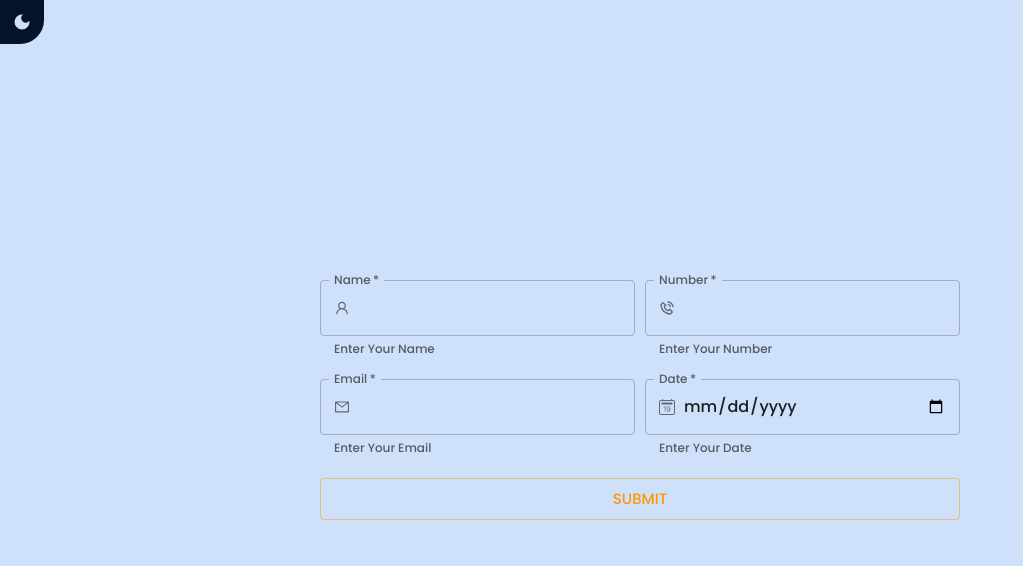
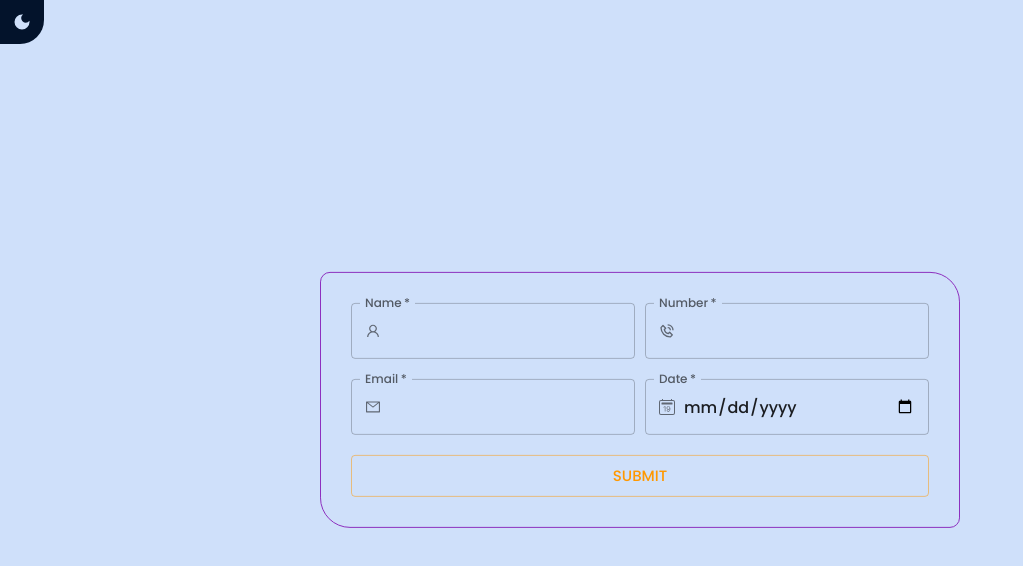
Before and after one commit to ehsanm-77/ToDo, a Next.js app: page /main in a window 1280 px wide. Shown: the top 566 px of the page, without its empty margins (0-1023 px from the left). Built offline with nearby package versions, Linux system fonts and the light colour scheme.

Commit message:
add validation for form

```diff
--- a/package.json
+++ b/package.json
@@ -15,6 +15,7 @@
     "next": "latest",
     "react": "latest",
     "react-dom": "latest",
+    "react-hook-form": "^7.47.0",
     "react-icons": "^4.11.0"
   },
   "devDependencies": {
--- a/src/components/TextField/CustomTextField.tsx
+++ b/src/components/TextField/CustomTextField.tsx
@@ -7,6 +7,7 @@ function CustomTextField({
   label,
   helperText,
   icon,
+  error,
   ...props
 }: textField) {
   return (
@@ -15,6 +16,7 @@ function CustomTextField({
       label={label}
       helperText={helperText}
       color="secondary"
+      error={error}
       InputProps={{
         startAdornment: (
           <InputAdornment position="start">{icon}</InputAdornment>
--- a/src/pages/main/index.tsx
+++ b/src/pages/main/index.tsx
@@ -1,15 +1,30 @@
 import CustomTextField from '@/components/TextField/CustomTextField';
 import { Box, Button } from '@mui/material';
 import React from 'react';
+import {
+  Controller,
+  useForm,
+  SubmitHandler,
+  FieldValues,
+} from 'react-hook-form';
 import { AiOutlineUser, AiOutlineMail } from 'react-icons/ai';
 import { BiPhoneCall } from 'react-icons/bi';
 import { BsCalendar2Date } from 'react-icons/bs';
+
 const MainPage = () => {
-  const handleSubmit = (e: React.FormEvent<HTMLFormElement>) => {
-    e.preventDefault();
+  const {
+    control,
+    handleSubmit,
+    reset,
+    formState: { errors, isValid },
+  } = useForm();
+
+  const onSubmit: SubmitHandler<FieldValues> = (data) => {
+    console.log('Form data submitted:', data);
+    reset();
   };
   return (
-    <form onSubmit={handleSubmit}>
+    <form onSubmit={handleSubmit(onSubmit)}>
       <Box
         sx={{
           position: 'absolute',
@@ -19,6 +34,9 @@ const MainPage = () => {
           display: 'flex',
           flexDirection: 'column',
           gap: '20px',
+          border: '1px solid #8d30bf',
+          padding: '30px',
+          borderRadius: '10px 30px 10px 30px',
         }}
       >
         <Box
@@ -27,19 +45,47 @@ const MainPage = () => {
             gap: '10px',
           }}
         >
+          <Controller
+            name="name"
+            control={control}
+            defaultValue=""
+            rules={{
+              required: 'Name is required',
+            }}
+            render={({ field }) => (
               <CustomTextField
                 type="text"
                 label="Name"
-            helperText="Enter Your Name"
+                required={true}
+                error={!!errors.name}
+                helperText={errors.name && errors.name.message}
                 icon={<AiOutlineUser />}
-            required
+                {...field}
               />
+            )}
+          />
+          <Controller
+            name="number"
+            control={control}
+            defaultValue=""
+            rules={{
+              required: 'Number is required',
+              pattern: {
+                value: /^[0-9]{11}$/,
+                message: 'Phone number must be 11 digits',
+              },
+            }}
+            render={({ field }) => (
               <CustomTextField
-            type="number"
+                type="text"
                 label="Number"
-            helperText="Enter Your Number"
+                required={true}
+                error={!!errors.number}
+                helperText={errors.number && errors.number.message}
                 icon={<BiPhoneCall />}
-            required
+                {...field}
+              />
+            )}
           />
         </Box>
         <Box
@@ -48,19 +94,47 @@ const MainPage = () => {
             gap: '10px',
           }}
         >
+          <Controller
+            name="email"
+            control={control}
+            defaultValue=""
+            rules={{
+              required: 'Email is required',
+              pattern: {
+                value: /^[A-Z0-9._%+-]+@[A-Z0-9.-]+\.[A-Z]{2,}$/i,
+                message: 'Invalid email address',
+              },
+            }}
+            render={({ field }) => (
               <CustomTextField
+                required={true}
                 type="email"
                 label="Email"
-            helperText="Enter Your Email"
+                error={!!errors.email}
+                helperText={errors.email && errors.email.message}
                 icon={<AiOutlineMail />}
-            required
+                {...field}
               />
+            )}
+          />
+          <Controller
+            name="date"
+            control={control}
+            defaultValue=""
+            rules={{
+              required: 'Date is required',
+            }}
+            render={({ field }) => (
               <CustomTextField
                 type="date"
                 label="Date"
-            helperText="Enter Your Date"
+                required={true}
+                error={!!errors.date}
+                helperText={errors.date && errors.date.message}
                 icon={<BsCalendar2Date />}
-            required
+                {...field}
+              />
+            )}
           />
         </Box>
         <Box>
@@ -70,6 +144,7 @@ const MainPage = () => {
             fullWidth
             color="secondary"
             size="large"
+            // disabled={!isValid}
           >
             Submit
           </Button>
```
Also changed, not shown: src/interfaces/interfaces.d.ts (+13 -1 lines), 1 other file (tests, documents, lock files or other folders). Lines whose indentation alone changed are shown as unchanged.
